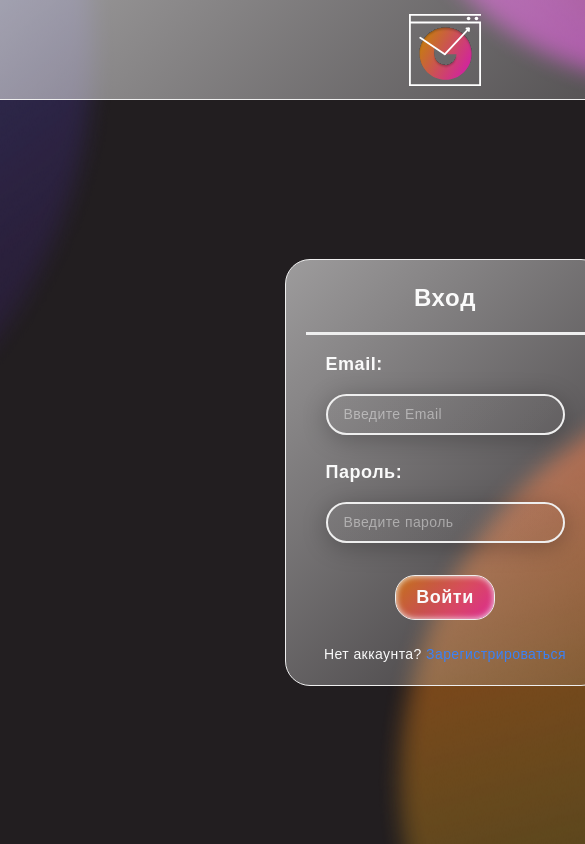
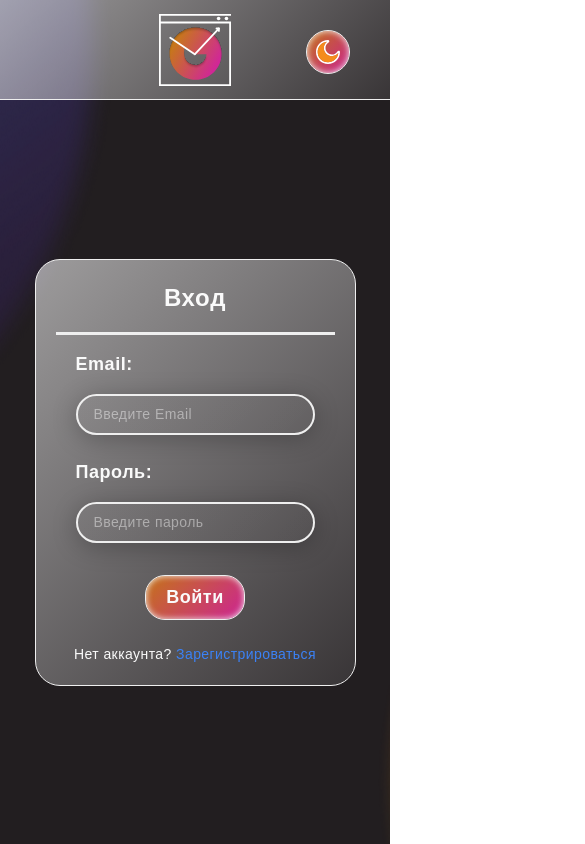
Before and after one commit to alebedev85/mytrello, a React (Vite) app: page /login in a window 390 px wide. Shown: the top 844 px of the page, 585 px wide, since content can reach past the window. Built offline with nearby package versions, Linux system fonts and the light colour scheme; no server answers.

Commit message:
fix: разделил стиль ширины сайта для мобилки и десктопа

```diff
--- a/src/App.module.scss
+++ b/src/App.module.scss
@@ -1,7 +1,13 @@
 .container {
   min-height: 100vh;
-  background: var(--bg-image) center / auto no-repeat, var(--background-color);
+  background:
+    var(--bg-image) center / auto no-repeat,
+    var(--background-color);
   background-attachment: fixed;
   display: flex;
   flex-direction: column;
+
+  &.authorized {
+    min-width: 890px;
+  }
 }
--- a/src/App.tsx
+++ b/src/App.tsx
@@ -1,3 +1,4 @@
+import cn from "classnames";
 import { useEffect } from "react";
 import { useDispatch, useSelector } from "react-redux";
 import { Navigate, Route, Routes } from "react-router-dom";
@@ -21,7 +22,9 @@ import styles from "./App.module.scss";
 const App = () => {
   const dispatch = useDispatch();
   const { theme } = useSelector((state: RootState) => state.board);
-  const { isLoading } = useSelector((state: RootState) => state.auth);
+  const { isLoading, isAuthorized } = useSelector(
+    (state: RootState) => state.auth,
+  );
 
   useEffect(() => {
     document.documentElement.setAttribute("theme", theme);
@@ -49,7 +52,7 @@ const App = () => {
 
   return (
     <>
-      <div className={styles.container}>
+      <div className={cn(styles.container, isAuthorized && styles.authorized)}>
         <Header />
         {isLoading ? (
           <Loader />
--- a/src/components/Header/Header.module.scss
+++ b/src/components/Header/Header.module.scss
@@ -42,8 +42,7 @@
     height: 100px;
   }
 
-  // .controls {
-  //   right: 40px;
-  //   top: 50px;
-  // }
+  .controls {
+    top: 30%;
+  }
 }
--- a/src/components/UserMenu/UserMenu.tsx
+++ b/src/components/UserMenu/UserMenu.tsx
@@ -8,9 +8,7 @@ import styles from "./UserMenu.module.scss";
 
 const UserMenu = () => {
   const { theme } = useSelector((state: RootState) => state.board);
-  const { isAuthenticated, user } = useSelector(
-    (state: RootState) => state.auth,
-  );
+  const { isAuthorized, user } = useSelector((state: RootState) => state.auth);
   const dispatch = useDispatch();
   const [menuOpen, setMenuOpen] = useState(false);
   const menuRef = useRef<HTMLDivElement>(null);
@@ -42,7 +40,7 @@ const UserMenu = () => {
     }
   };
 
-  if (!isAuthenticated) return null; // Если пользователя нет, не отображаем меню
+  if (!isAuthorized) return null; // Если пользователя нет, не отображаем меню
 
   return (
     <div
--- a/src/layouts/AccountLayout.tsx
+++ b/src/layouts/AccountLayout.tsx
@@ -3,11 +3,11 @@ import { Navigate, Outlet } from "react-router-dom";
 import { RootState } from "../store";
 
 const AccountLayout = () => {
-  const isAuthenticated = useSelector(
-    (state: RootState) => state.auth.isAuthenticated,
+  const isAuthorized = useSelector(
+    (state: RootState) => state.auth.isAuthorized,
   );
 
-  return isAuthenticated ? <Outlet /> : <Navigate to="/login" replace />;
+  return isAuthorized ? <Outlet /> : <Navigate to="/login" replace />;
 };
 
 export default AccountLayout;
--- a/src/layouts/AuthLayout.tsx
+++ b/src/layouts/AuthLayout.tsx
@@ -3,11 +3,11 @@ import { Navigate, Outlet } from "react-router-dom";
 import { RootState } from "../store";
 
 const AuthLayout = () => {
-  const isAuthenticated = useSelector(
-    (state: RootState) => state.auth.isAuthenticated,
+  const isAuthorized = useSelector(
+    (state: RootState) => state.auth.isAuthorized,
   );
 
-  return isAuthenticated ? <Navigate to="/board" replace /> : <Outlet />;
+  return isAuthorized ? <Navigate to="/board" replace /> : <Outlet />;
 };
 
 export default AuthLayout;
--- a/src/store/authSlice.ts
+++ b/src/store/authSlice.ts
@@ -3,7 +3,7 @@ import { RootState } from ".";
 import { User } from "../types";
 
 interface AuthState {
-  isAuthenticated: boolean;
+  isAuthorized: boolean;
   user: User;
   isLoading: boolean;
   error: null | string;
@@ -15,13 +15,13 @@ const storedUser = localStorage.getItem("user");
 // Начальное состояние
 const initialState: AuthState = storedUser
   ? {
-      isAuthenticated: true,
+      isAuthorized: true,
       user: JSON.parse(storedUser),
       isLoading: false,
       error: null,
     }
   : {
-      isAuthenticated: false,
+      isAuthorized: false,
       user: { email: null, token: null, id: null },
       isLoading: false,
       error: null,
@@ -40,7 +40,7 @@ const authSlice = createSlice({
       state.isLoading = false;
     },
     loginSuccess: (state, action: PayloadAction<User>) => {
-      state.isAuthenticated = true;
+      state.isAuthorized = true;
       state.user = action.payload;
       state.isLoading = false;
     },
--- a/src/styles/global.scss
+++ b/src/styles/global.scss
@@ -17,7 +17,6 @@ body {
   font: var(--text-body);
   color: var(--text-color-primary);
   letter-spacing: var(--letter-spacing-base);
-  min-width: 890px;
   margin: 0;
   padding: 0;
 }
@@ -74,7 +73,7 @@ a {
   color: $primary-color;
   text-decoration: none;
 
-  &:hover{
+  &:hover {
     opacity: 0.6;
   }
 }
--- a/vite.config.ts
+++ b/vite.config.ts
@@ -1,7 +1,6 @@
 import { defineConfig } from 'vite'
 import react from '@vitejs/plugin-react'
 
-// https://vite.dev/config/
 export default defineConfig({
   base: process.env.NODE_ENV === "production" ? "/mytrello/" : "/",
   plugins: [react()],
```
